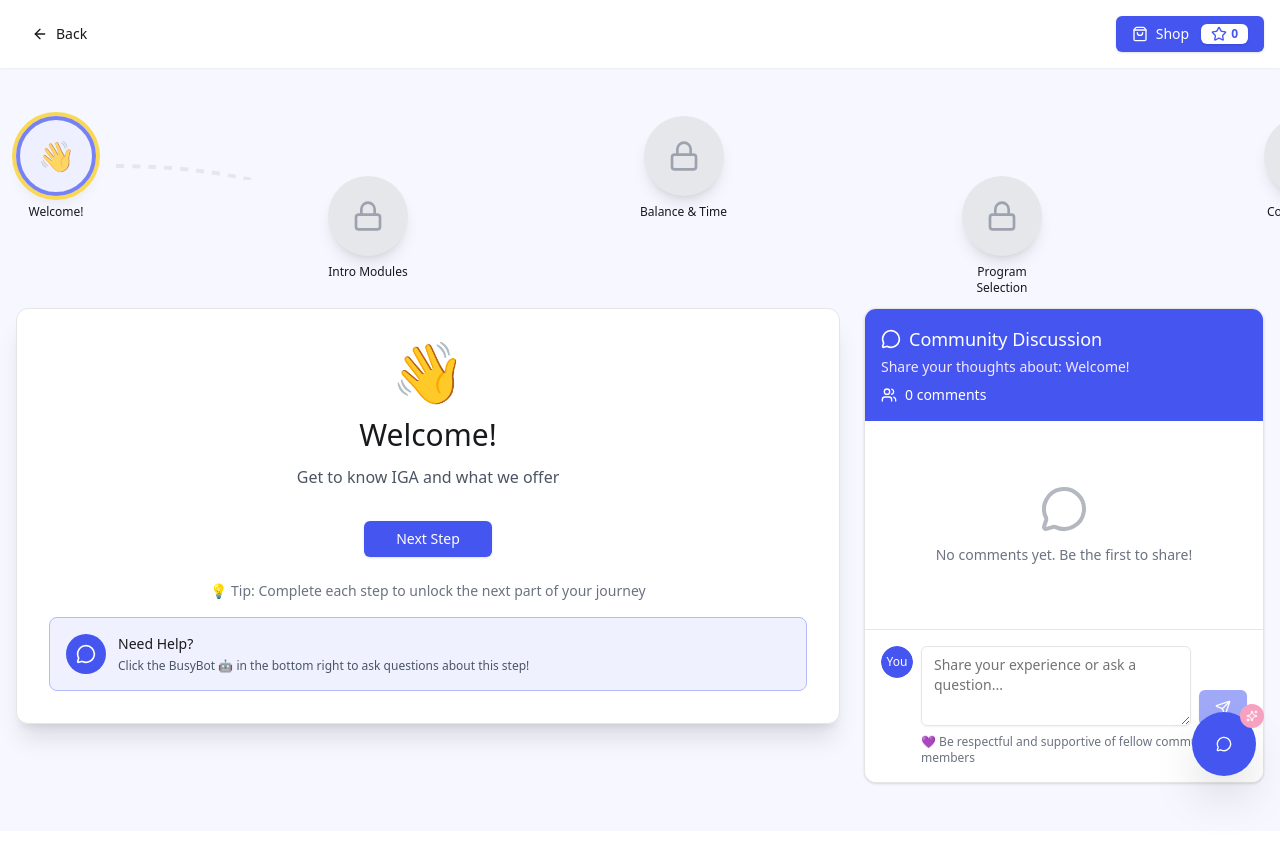
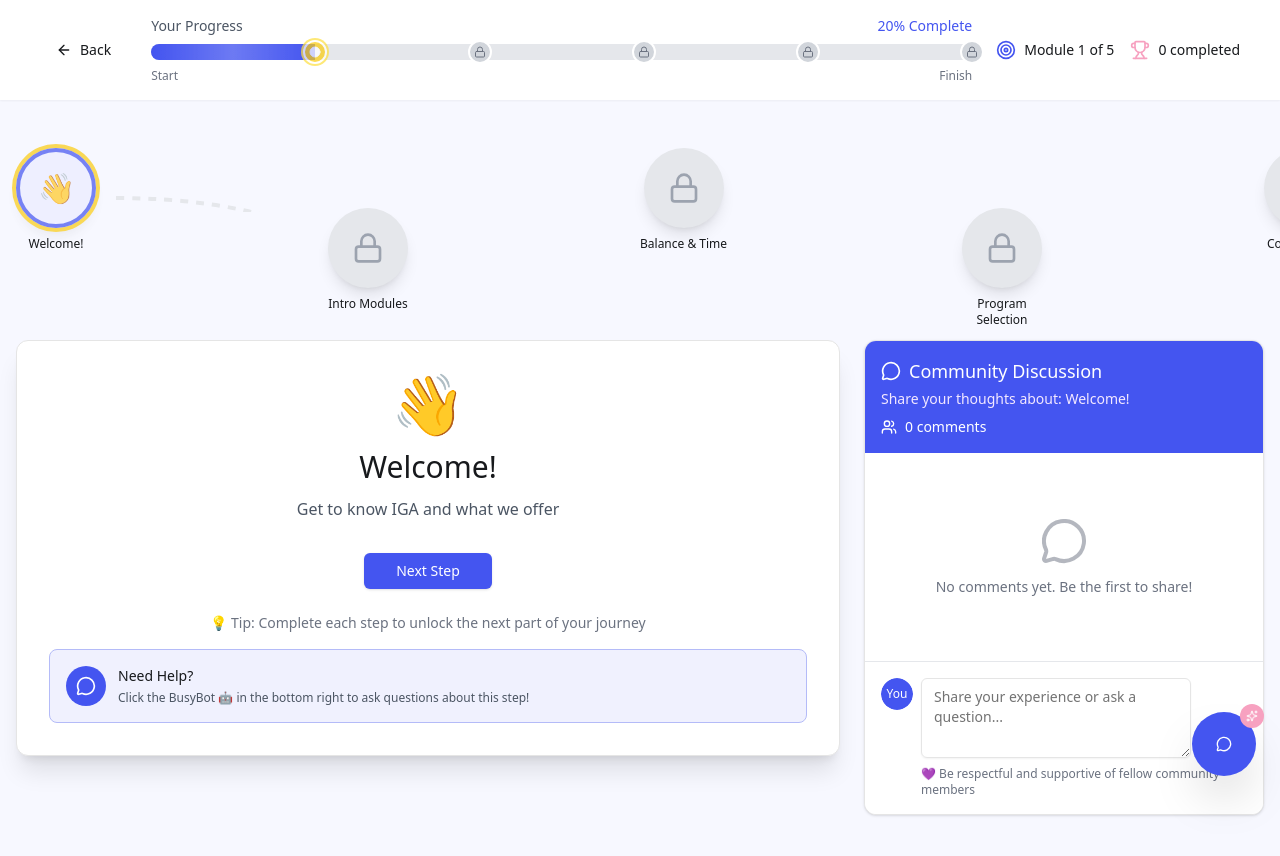
Before and after one commit to angelztang/internationalgirlsacademy, a Next.js app in the folder frontend/: page /PathwayMap in a window 1280 px wide. Shown: the top 856 px of the page. Before the commit the page ends 831 px from the top, so only its background shows below. Built offline with nearby package versions, Linux system fonts and the light colour scheme.

Commit message:
Fixed progress bar feature

```diff
--- a/frontend/src/app/PathwayMap/page.tsx
+++ b/frontend/src/app/PathwayMap/page.tsx
@@ -12,6 +12,7 @@ import Shop from "../../components/Shop/Shop";
 import { ChatBot } from "@/components/Busybot/ChatBot";
 import { useSearchParams } from "next/navigation";
 import { CommentThread } from "@/components/CommentThread/CommentThread";
+import Header from "@/components/PathwayMap/Header";
 
 interface PathStep {
   id: number;
@@ -250,35 +251,19 @@ export default function PathwayMap({
   const handlePurchase = (itemId: string) =>
     setPurchasedItems([...purchasedItems, itemId]);
 
+  const colors = pathColors[pathType];
+  const completedSteps = currentSteps.filter((step) => step.completed).length;
   return (
     <div className="min-h-screen bg-[#b4bbf8]/10">
-      <div className="bg-white shadow-sm sticky top-0 z-50">
-        <div className="container mx-auto px-4 py-4 flex items-center justify-between">
-          <Button
-            variant="ghost"
-            onClick={() => {
-              if (onBack) return onBack();
-              router.push("/");
-            }}
-            className="gap-2"
-          >
-            <ArrowLeft className="w-4 h-4" /> Back
-          </Button>
-
-          {resolvedPathType === "student" && (
-            <Button
-              onClick={() => setShowShop(true)}
-              className="bg-[#4455f0] gap-2 relative hover:bg-[#3344df] transition-all text-white"
-            >
-              <ShoppingBag className="w-4 h-4" /> Shop
-              <Badge className="bg-white text-[#4455f0] ml-1 border-0">
-                <Star className="w-3 h-3 mr-1" />
-                {studentPoints}
-              </Badge>
-            </Button>
-          )}
-        </div>
-      </div>
+      <Header
+        pathType={pathType}
+        onBack={onBack}
+        studentPoints={studentPoints}
+        currentStep={currentStep}
+        totalSteps={steps}
+        completedSteps={completedSteps}
+        onShopOpen={() => setShowShop(true)}
+      />
 
       <div className="container mx-auto px-4 py-12">
         <PathSteps
--- a/frontend/src/components/PathwayMap/Header.tsx
+++ b/frontend/src/components/PathwayMap/Header.tsx
@@ -70,7 +70,7 @@ export default function Header({
         <div className="flex-1 w-full max-w-full ">
           <ProgressBar
             steps={totalSteps}
-            currentStep={currentStep}
+            currentStep={completedSteps}
             colors={colors}
           />
         </div>
--- a/frontend/src/components/PathwayMap/ProgressBar.tsx
+++ b/frontend/src/components/PathwayMap/ProgressBar.tsx
@@ -20,9 +20,12 @@ export default function ProgressBar({
   colors,
 }: ProgressBarProps) {
   const completedSteps = steps.filter((s) => s.completed).length;
-  const progressPercentage = (completedSteps / steps.length) * 100;
-  const currentProgressPercentage = ((currentStep + 1) / steps.length) * 100;
-  const safeColors = colors || { primary: "bg-[#4455f0]", secondary: "bg-[#b4bbf8]/20", accent: "border-[#4455f0]" };
+  const progressPercentage = ((currentStep + 1) / steps.length) * 100;
+  const safeColors = colors || {
+    primary: "bg-[#4455f0]",
+    secondary: "bg-[#b4bbf8]/20",
+    accent: "border-[#4455f0]",
+  };
 
   return (
     <div className="space-y-2 w-full">
@@ -50,11 +53,11 @@ export default function ProgressBar({
           </motion.div>
 
           {/* Current position indicator */}
-          {currentProgressPercentage > progressPercentage && (
+          {progressPercentage > progressPercentage && (
             <motion.div
               initial={{ width: 0 }}
               animate={{
-                width: `${currentProgressPercentage - progressPercentage}%`,
+                width: `${progressPercentage - progressPercentage}%`,
               }}
               transition={{ duration: 0.5, ease: "easeOut" }}
               className={`h-full ${colors.secondary} opacity-60`}
```
